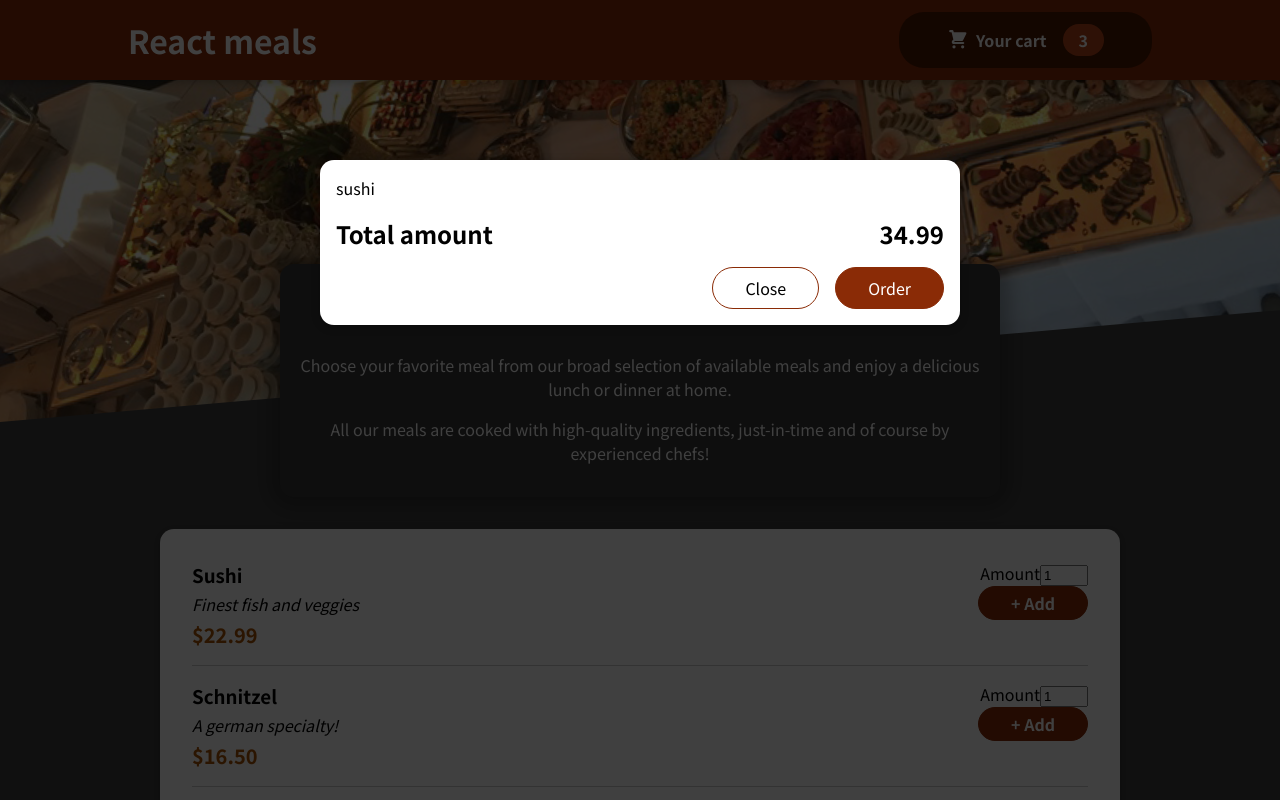
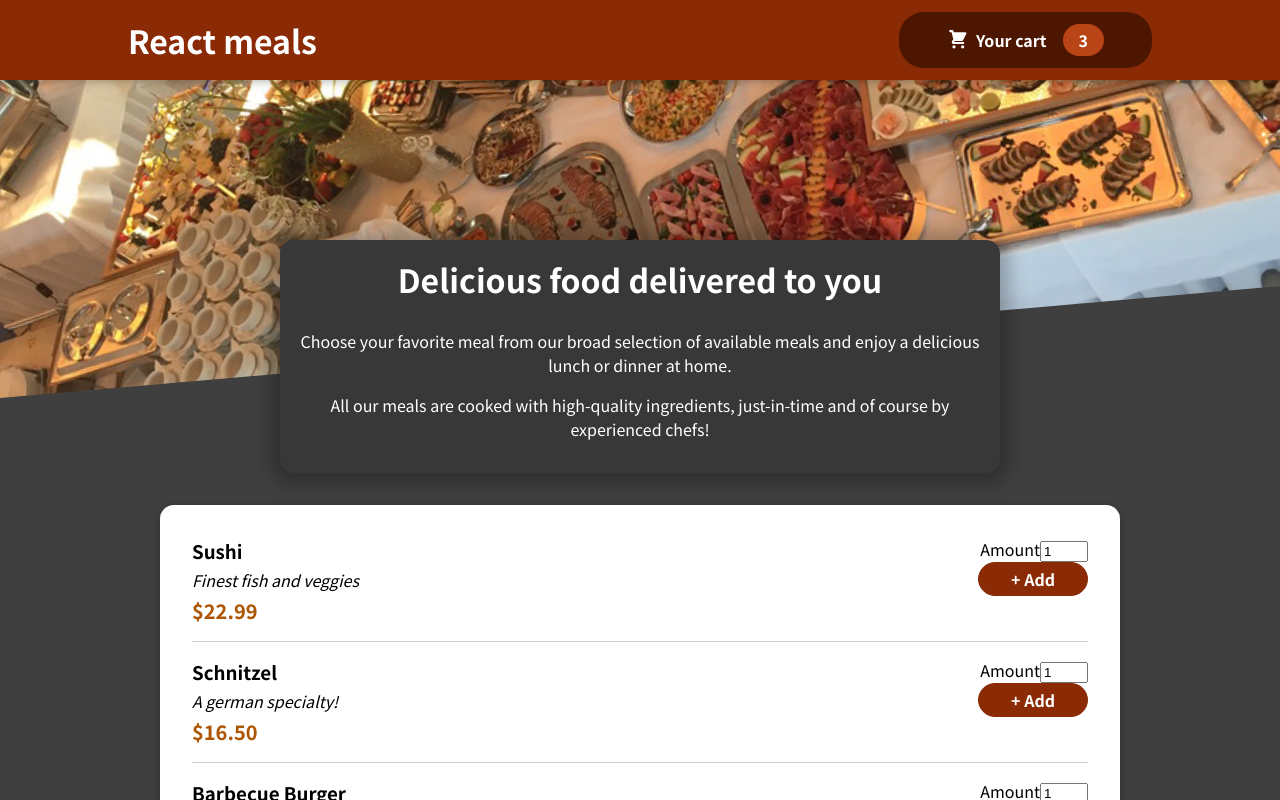
Before and after one commit to raimondas-27/react_meal_order_project, a React (Create React App) app: page / in a window 1280 px wide. Shown: the top 800 px of the page. Built offline with nearby package versions, Linux system fonts and the light colour scheme.

Commit message:
added modal open/close functionality

```diff
--- a/src/App.js
+++ b/src/App.js
@@ -2,16 +2,37 @@ import './App.css';
 import Header from "./components/Layout/Header";
 import Meals from "./components/Meals/Meals";
 import Cart from "./components/Cart/Cart";
+import {useState} from "react";
+import ModalContext from "./context/ModalContext";
 
 function App() {
+
+   const [modalState, setModalState] = useState(false);
+
+   const closeModal = () => {
+      setModalState(false);
+   }
+
+   const openModal = () => {
+      setModalState(true)
+   }
+
    return (
+       <ModalContext.Provider
+           value={{
+              modalIsOpen: openModal
+           }}
+       >
           <div className="App">
-          <Cart/>
+             <Cart modalState={modalState}
+                 onCloseModal={closeModal}
+             />
              <Header/>
              <main>
                 <Meals/>
              </main>
           </div>
+       </ModalContext.Provider>
    );
 }
 
--- a/src/components/Cart/Cart.js
+++ b/src/components/Cart/Cart.js
@@ -1,7 +1,6 @@
 import classes from "./Cart.module.css"
 import Modal from "../UI/Modal"
-
-import React from "react";
+import React, {useState} from "react";
 
 
 const Cart = (props) => {
@@ -16,8 +15,11 @@ const Cart = (props) => {
    ]
        .map((item) => <li key={item.id}> {item.name} </li>)
 
+
+
    return (
-       <Modal>
+       <div>
+          {props.modalState ? <Modal>
              <ul className={classes["cart-items"]}>
                 {cartItems}
              </ul>
@@ -26,14 +28,17 @@ const Cart = (props) => {
                 <span> 34.99</span>
              </div>
              <div className={classes.actions}>
-             <button className={classes["button__alt"]}>
+                <button onClick={props.onCloseModal} className={classes["button__alt"]}>
                    Close
                 </button>
                 <button className={classes.button}>
                    Order
                 </button>
              </div>
-       </Modal>
+          </Modal> : null
+          }
+
+       </div>
    )
 }
 
--- a/src/components/Layout/HeaderCartButton.js
+++ b/src/components/Layout/HeaderCartButton.js
@@ -1,11 +1,13 @@
-import React, {useState, useEffect} from "react";
+import React, {useState, useContext} from "react";
 import CartIcon from "../Cart/CartIcon";
 import classes from "./HeaderCartButton.module.css"
+import ModalContext from "../../context/ModalContext";
 
 
 const HeaderCartButton = (props) => {
+   const context = useContext(ModalContext);
    return (
-       <button className={classes.button}>
+       <button onClick={context.modalIsOpen} className={classes.button}>
           <span className={classes.icon}>
              <CartIcon/>
           </span>
--- a/src/components/Meals/MealItem/MealItemForm.js
+++ b/src/components/Meals/MealItem/MealItemForm.js
@@ -1,9 +1,11 @@
-import React from "react";
+import React, {useState, useContext} from "react";
 import classes from "./MealItemForm.module.css"
 import Input from "../../UI/Input";
+import ModalContext from "../../../context/ModalContext";
 
 
 const MealItemForm = (props) => {
+   const context = useContext(ModalContext)
 
 
    return (
@@ -17,7 +19,7 @@ const MealItemForm = (props) => {
              defaultValue : 1,
           }}
           />
-          <button> + Add</button>
+          <button onClick={() => context.setModalIsOpen(true)}> + Add</button>
        </form>
    )
 }
--- /dev/null
+++ b/src/context/ModalContext.js
@@ -0,0 +1,9 @@
+import React from 'react';
+
+// sukurti konteksta
+const ModalContext = React.createContext({
+    modalIsOpen: null,
+});
+ModalContext.displayName = 'ModalContext'
+
+export default ModalContext;
```
Lines whose indentation alone changed are shown as unchanged.
